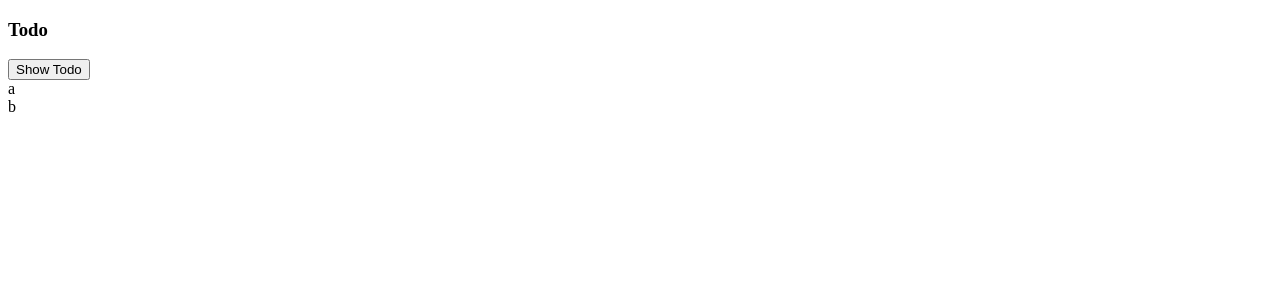
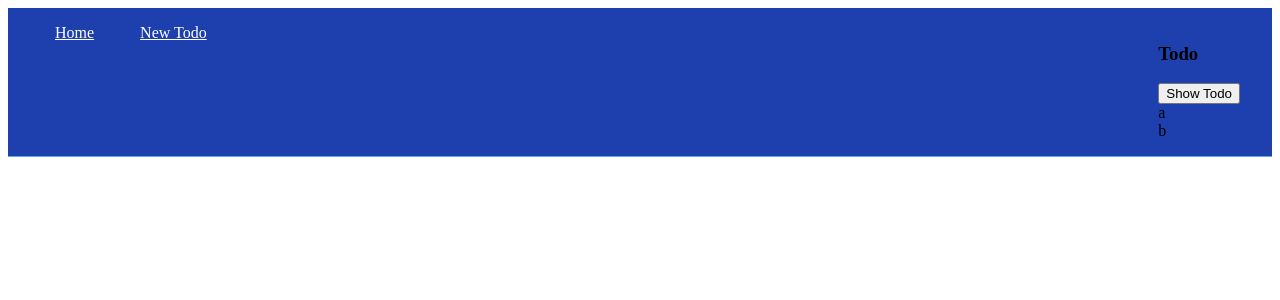
Before and after one commit to mrAlishah/myVueJSLearning, a Vue app in the folder 01-Todo/: page / in a window 1280 px wide. Shown: the top 300 px of the page. Built offline with nearby package versions, Linux system fonts and the light colour scheme.

Commit message:
app::RouterLink

```diff
--- a/01-Todo/package.json
+++ b/01-Todo/package.json
@@ -22,6 +22,7 @@
     "eslint": "^9.14.0",
     "eslint-plugin-vue": "^9.30.0",
     "prettier": "^3.3.3",
+    "sass-embedded": "^1.83.4",
     "vite": "^6.0.1",
     "vite-plugin-vue-devtools": "^7.6.5"
   }
--- a/01-Todo/src/App.vue
+++ b/01-Todo/src/App.vue
@@ -3,10 +3,33 @@
 </script>
 
 <template>
-
-  <RouterView />
+  <header>
+    <nav>
+      <RouterLink to="/" class="nav-link">Home</RouterLink>
+      <RouterLink to="/add" class="nav-link">New Todo</RouterLink>
+    </nav>
+    <RouterView />
+  </header>
 </template>
 
-<style scoped>
-
+<style scoped lang="scss">
+header {
+  padding: 1rem 2rem;
+  background: #1e40af;
+  border-bottom: 1px solid #60a5fa;
+  display: flex;
+  justify-content: space-between;
+}
+nav {
+  .nav-link {
+    color: #fff;
+    padding: 5px 15px;
+    border-radius: 5px;
+    transition: all 0.2s ease-in-out;
+    margin-right: 1rem;
+    &:hover {
+      background: #60a5fa;
+    }
+  }
+}
 </style>
--- a/01-Todo/src/components/TodoItem.vue
+++ b/01-Todo/src/components/TodoItem.vue
@@ -1,20 +1,18 @@
 <template>
+  <div>
     <div>
-        <div>
-          {{ todo.title}}
-        </div>
+      {{ todo.title }}
     </div>
+  </div>
 </template>
 
 <script setup>
-
- defineProps({
-    todo:{
-      type:Object,
-      required:true
-    }
- })
+defineProps({
+  todo: {
+    type: Object,
+    required: true,
+  },
+})
 </script>
 
-<style lang="scss" scoped>
-</style>
+<style lang="scss" scoped></style>
--- a/01-Todo/src/main.js
+++ b/01-Todo/src/main.js
@@ -1,4 +1,3 @@
-
 import { createApp } from 'vue'
 import { createPinia } from 'pinia'
 
--- a/01-Todo/src/views/HomeView.vue
+++ b/01-Todo/src/views/HomeView.vue
@@ -1,24 +1,23 @@
 <script setup>
-import TodoItem from "@/components/TodoItem.vue"
+import TodoItem from '@/components/TodoItem.vue'
 
-const todos=[
+const todos = [
   {
-        id:1,
-        title: "a",
-        done:true
+    id: 1,
+    title: 'a',
+    done: true,
   },
   {
-        id:2,
-        title: "b",
-        done:true
-    }
+    id: 2,
+    title: 'b',
+    done: true,
+  },
 ]
-
 </script>
 
 <template>
   <div class="header">
-       <div >
+    <div>
       <h3>Todo</h3>
     </div>
     <button>Show Todo</button>
@@ -27,5 +26,4 @@
       <TodoItem :todo="todo" />
     </div>
   </div>
-
 </template>
```
Also changed, not shown: 1 other file (tests, documents, lock files or other folders). Lines whose indentation alone changed are shown as unchanged.
